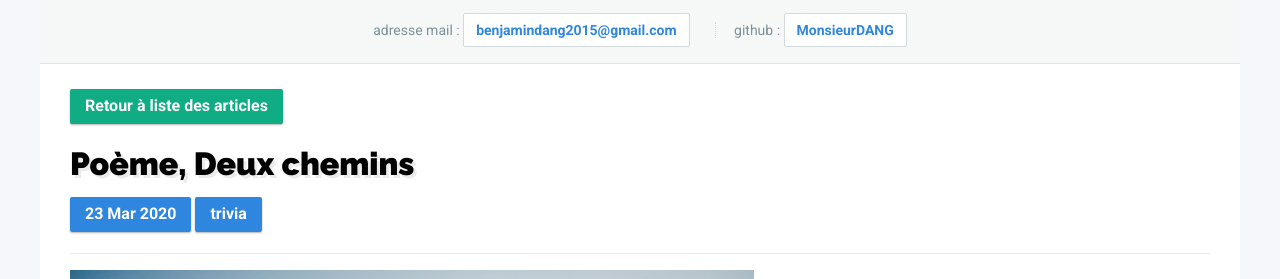
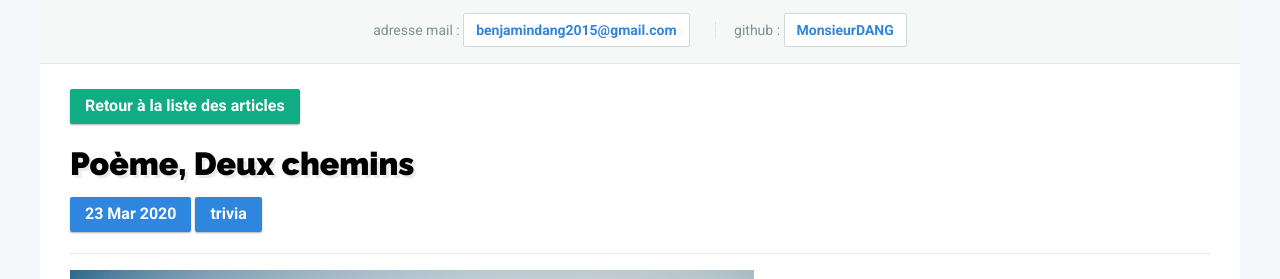
Before and after one commit to DangSinslay/DangSinslay.github.io, a Jekyll site: the page built from _posts/trivia/2020-03-23-poeme1.md, in a window 1280 px wide and 1162 px high. Shown: the part 280-559 px from the top of the window. Built offline with Jekyll 4.4.1, drawn with Linux system fonts in a browser that asks for light colours.

Commit message:
Update post.html

```diff
--- a/_layouts/post.html
+++ b/_layouts/post.html
@@ -2,7 +2,7 @@
 layout: default
 ---
 <div id="content">
-  <button class="back" onclick="window.location.href='/{{ page.blog }}'">Retour à liste des articles</button>
+  <button class="back" onclick="window.location.href='/{{ page.blog }}'">Retour à la liste des articles</button>
   <h1>{{ page.title }}</h1>
   <ul>
     <li class="meta">{{ page.date | date_to_string}}</li>
```
